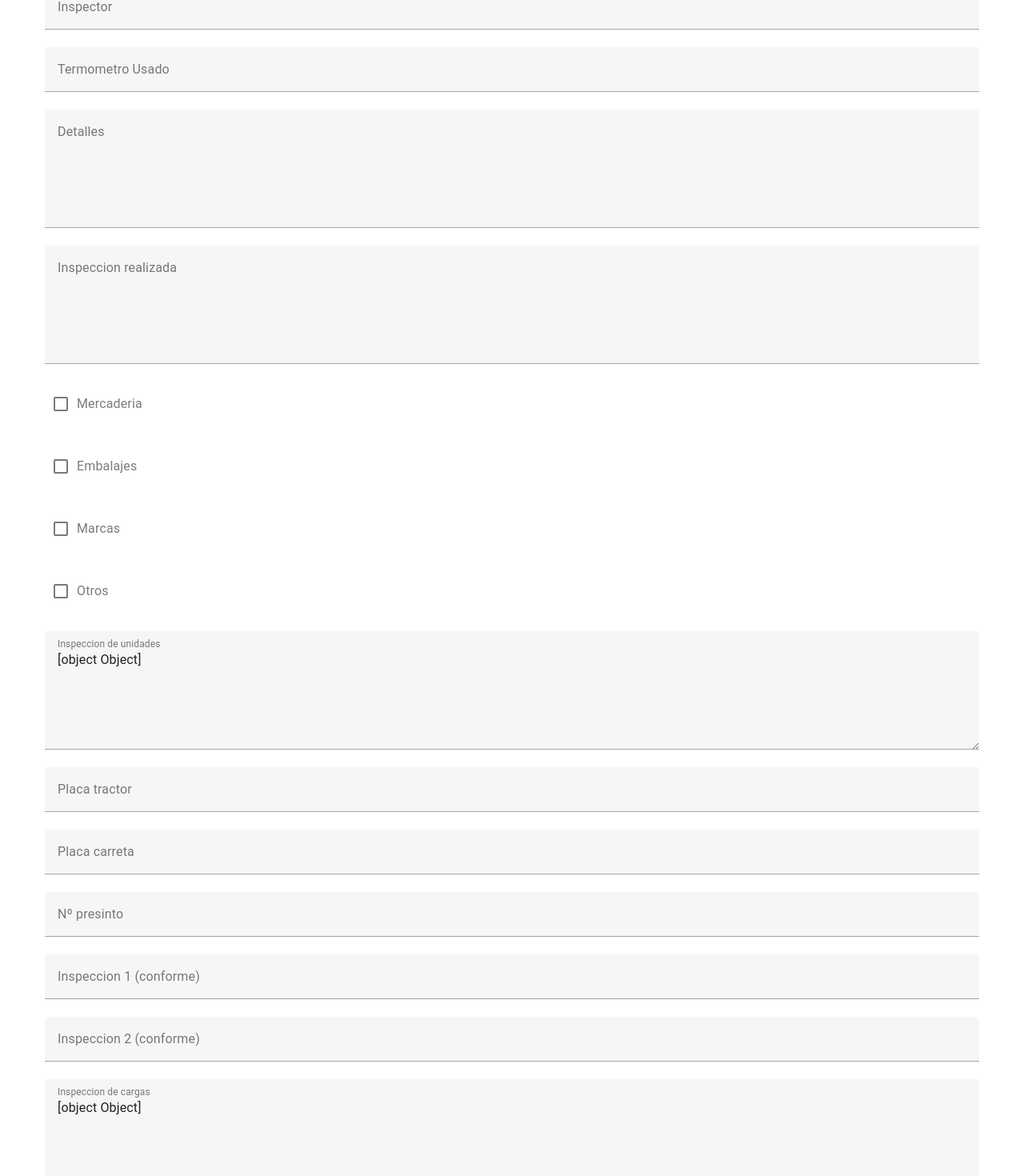
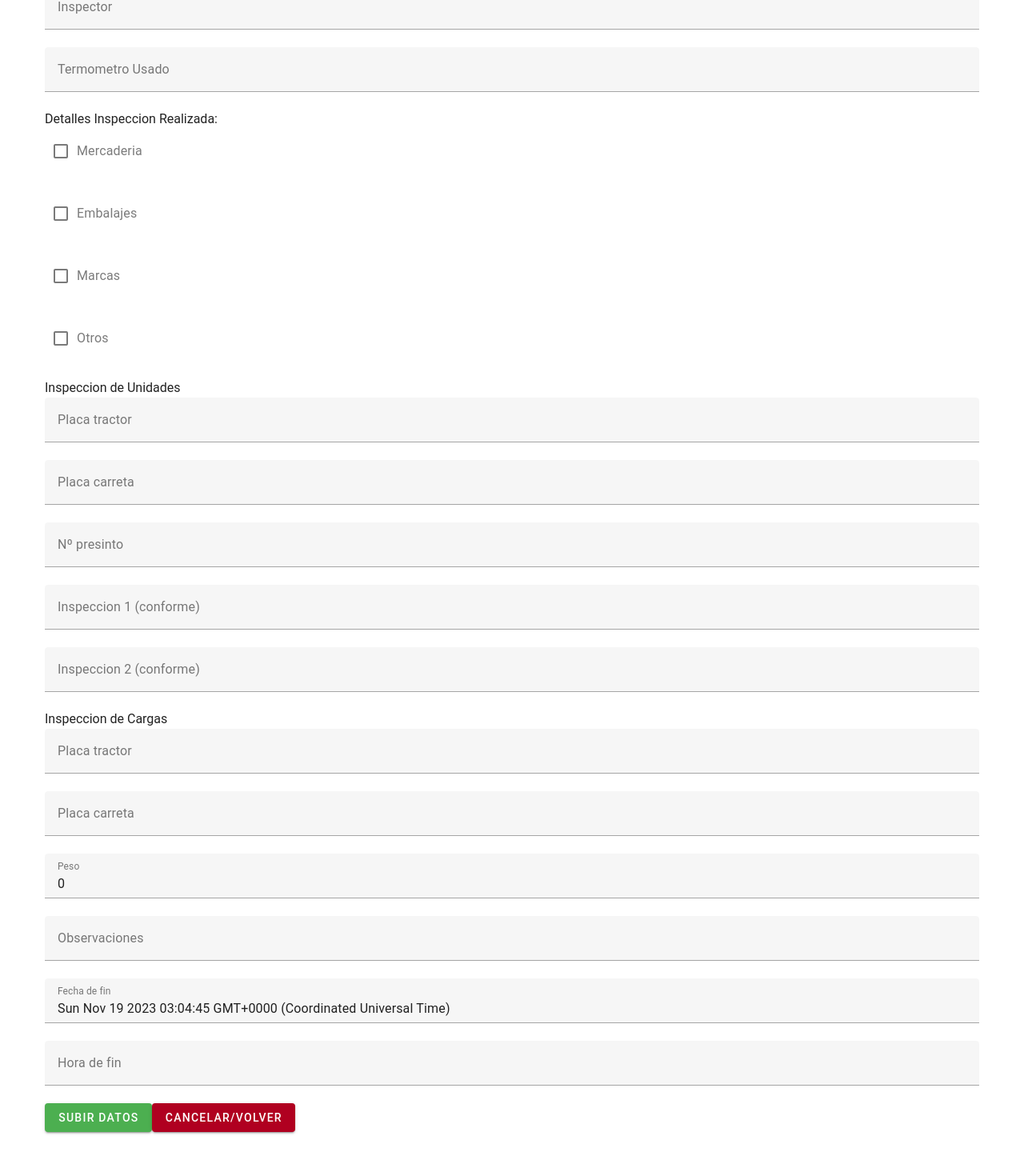
Before and after one commit to italo-casanova/poc-view, a Vue app: page /despachoAceite in a window 1280 px wide. Shown: the part 957-2427 px from the top of the page at 80% size. After the commit the page ends 2388 px from the top, so only its background shows below. Built offline with nearby package versions, Linux system fonts and the light colour scheme.

Commit message:
Despacho

```diff
--- a/src/components/DespachoAceite.vue
+++ b/src/components/DespachoAceite.vue
@@ -16,14 +16,16 @@
         <v-text-field v-model="dispatchData.usedThermometer" label="Termometro Usado" required></v-text-field>
 
         <!-- ... other fields similar to the ones for 'startDate' ... -->
-        <v-textarea v-model="dispatchData.details" label="Detalles" required></v-textarea>
-        <v-textarea v-model="dispatchData.inspection" label="Inspeccion realizada" required></v-textarea>
+        Detalles
+        Inspeccion Realizada:
         <v-checkbox v-model="dispatchData.inspectionPerformed" label="Mercaderia" required></v-checkbox>
         <v-checkbox v-model="dispatchData.inspectionPerformed" label="Embalajes" required></v-checkbox>
         <v-checkbox v-model="dispatchData.inspectionPerformed" label="Marcas" required></v-checkbox>
         <v-checkbox v-model="dispatchData.inspectionPerformed" label="Otros" required></v-checkbox>
 
-        <v-textarea v-model="dispatchData.unitInspection" label="Inspeccion de unidades" required></v-textarea>
+
+
+        Inspeccion de Unidades
         <v-text-field v-model="dispatchData.unitInspection.tractorPlate" label="Placa tractor" required></v-text-field>
         <v-text-field v-model="dispatchData.unitInspection.cartPlate" label="Placa carreta" required></v-text-field>
         <v-text-field v-model="dispatchData.unitInspection.allegedNumber" label="Nº presinto" required></v-text-field>
@@ -31,7 +33,7 @@
         <v-text-field v-model="dispatchData.unitInspection.inspection2" label="Inspeccion 2 (conforme)" required></v-text-field>
 
         <!-- ... additional unit inspection fields ... -->
-        <v-textarea v-model="dispatchData.cargoInspection" label="Inspeccion de cargas" required></v-textarea>
+        Inspeccion de Cargas
         <v-text-field v-model="dispatchData.cargoInspection.tractorPlate" label="Placa tractor" required></v-text-field>
         <v-text-field v-model="dispatchData.cargoInspection.cartPlate" label="Placa carreta" required></v-text-field>
         <v-text-field v-model="dispatchData.cargoInspection.weight" label="Peso" required></v-text-field>
@@ -41,6 +43,7 @@
         <v-text-field v-model="dispatchData.endTime" label="Hora de fin" required></v-text-field>
 
         <!-- ... additional cargo inspection fields ... -->
+        <v-btn @click="submitData" color="success">Subir Datos</v-btn>
         <v-btn @click="resetForm" color="error">Cancelar/Volver</v-btn>
       </v-form>
     </v-container>
@@ -66,8 +69,7 @@
     usedThermometer: '',
 
     // ... other form fields ...
-    details: '',
-    inspection:'',
+
     inspectionPerformed:'',
 
     unitInspection: {
@@ -121,18 +123,17 @@
    dispatchData.inspector= '';
    dispatchData.usedThermometer= '';
 
-   dispatchData.details= '';
-   dispatchData.inspection= '';
+
    dispatchData.inspectionPerformed= '';
 
-   dispatchData.unitInspection;
+
    dispatchData.unitInspection.tractorPlate= '';
    dispatchData.unitInspection.cartPlate= '';
    dispatchData.unitInspection.allegedNumber= '';
    dispatchData.unitInspection.inspection1= '';
    dispatchData.unitInspection.inspection2= '';
 
-   dispatchData.cargoInspection
+
    dispatchData.cargoInspection.tractorPlate= '';
    dispatchData.cargoInspection.cartPlate= '';
    dispatchData.cargoInspection.weight=0 ;
```
